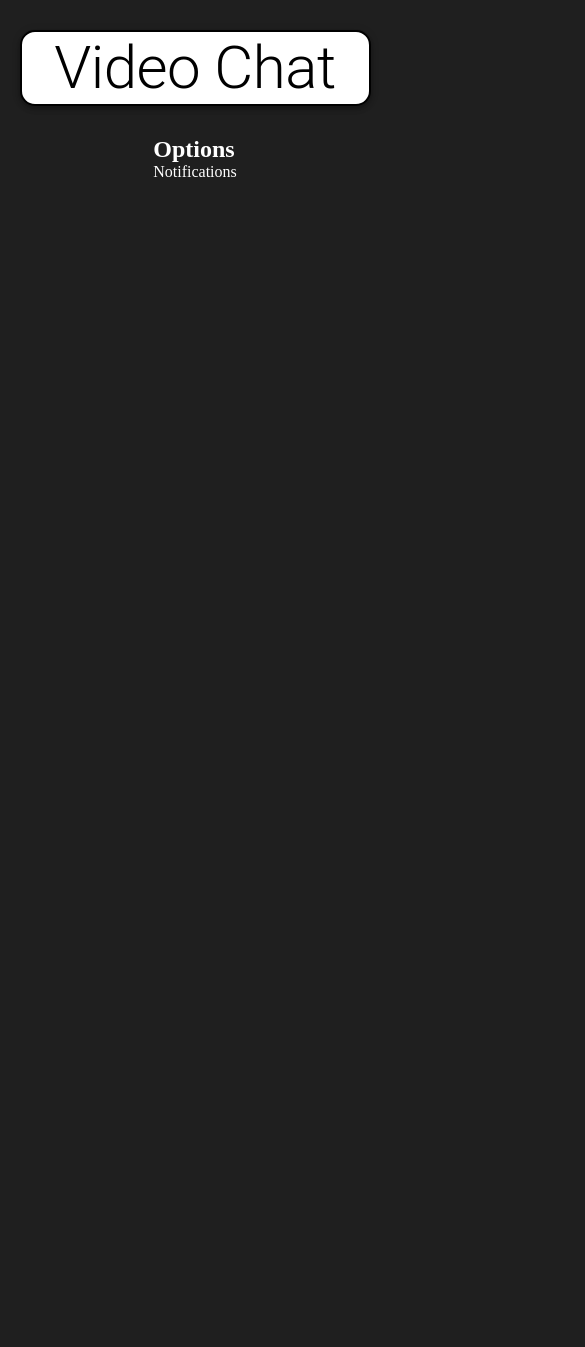
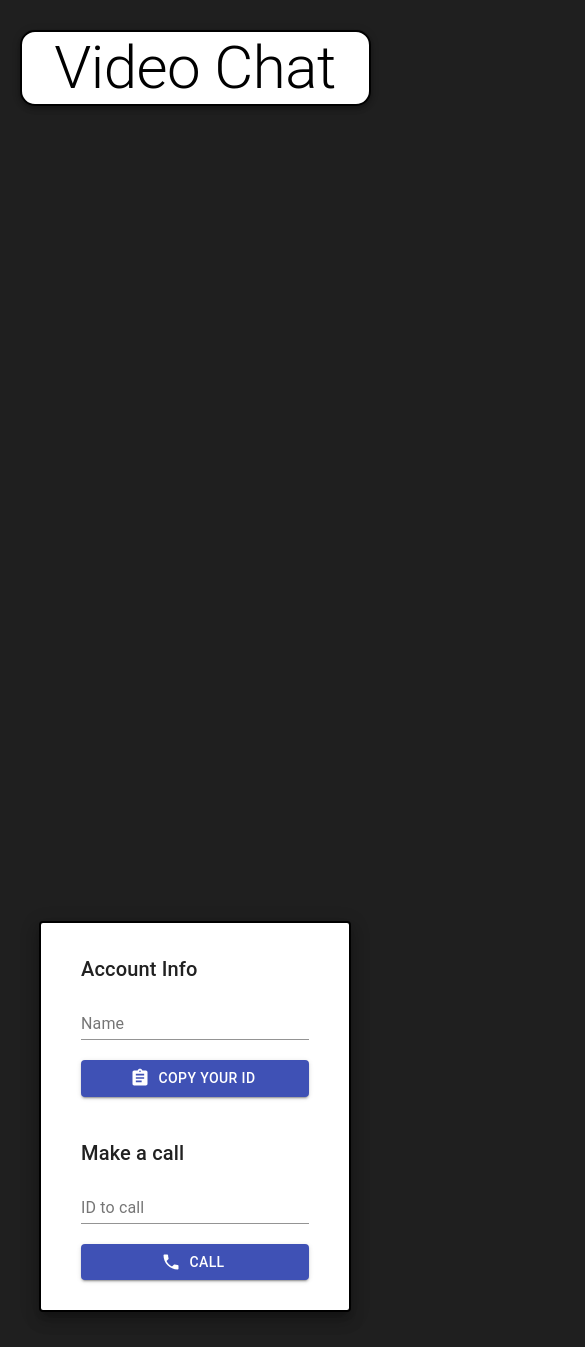
Before and after one commit to 4nth0ny1/react-video-chat-app, a React (Create React App) app in the folder client/: page / in a window 390 px wide. Shown: the whole page, 585 px wide, since content can reach past the window. Before the commit the page ends 844 px from the top, so only its background shows below. Built offline with nearby package versions, Linux system fonts and the light colour scheme; no server answers.

Commit message:
video works when not in the react conditional

```diff
--- a/client/src/App.js
+++ b/client/src/App.js
@@ -1,7 +1,7 @@
 import "./App.css";
 import { Typography, AppBar } from "@material-ui/core";
 import VideoPlayer from "./components/VideoPlayer";
-import Options from "./components/Options";
+import Sidebar from "./components/Sidebar";
 import Notifications from "./components/Notifications";
 import { makeStyles } from "@material-ui/core/styles";
 
@@ -42,9 +42,9 @@
         </Typography>
       </AppBar>
       <VideoPlayer />
-      <Options>
+      <Sidebar>
         <Notifications />
-      </Options>
+      </Sidebar>
     </div>
   );
 }
--- a/client/src/SocketContext.js
+++ b/client/src/SocketContext.js
@@ -25,7 +25,9 @@
       .then((currentStream) => {
         setStream(currentStream);
 
-        myVideo.current.srcObject = currentStream;
+        if (myVideo.current) {
+          myVideo.current.srcObject = currentStream;
+        }
       });
 
     socket.on("me", (id) => setMe(id));
--- a/client/src/components/Notifications.jsx
+++ b/client/src/components/Notifications.jsx
@@ -1,7 +1,23 @@
-import React from "react";
+import React, { useContext } from "react";
+import { Button } from "@material-ui/core";
+
+import { SocketContext } from "../SocketContext";
 
 const Notifications = () => {
-  return <div>Notifications</div>;
+  const { answerCall, call, callAccepted } = useContext(SocketContext);
+
+  return (
+    <>
+      {call.isReceivingCall && !callAccepted && (
+        <div style={{ display: "flex", justifyContent: "space-around" }}>
+          <h1>{call.name} is calling:</h1>
+          <Button variant="contained" color="primary" onClick={answerCall}>
+            Answer
+          </Button>
+        </div>
+      )}
+    </>
+  );
 };
 
 export default Notifications;
--- a/client/src/components/Options.jsx
+++ /dev/null
@@ -1,12 +0,0 @@
-import React from "react";
-
-const Options = ({ children }) => {
-  return (
-    <div>
-      <h2>Options</h2>
-      {children}
-    </div>
-  );
-};
-
-export default Options;
--- /dev/null
+++ b/client/src/components/Sidebar.jsx
@@ -0,0 +1,121 @@
+import React, { useState, useContext } from "react";
+import {
+  Button,
+  TextField,
+  Grid,
+  Typography,
+  Container,
+  Paper,
+} from "@material-ui/core";
+import { CopyToClipboard } from "react-copy-to-clipboard";
+import { Assignment, Phone, PhoneDisabled } from "@material-ui/icons";
+import { makeStyles } from "@material-ui/core/styles";
+
+import { SocketContext } from "../SocketContext";
+
+const useStyles = makeStyles((theme) => ({
+  root: {
+    display: "flex",
+    flexDirection: "column",
+  },
+  gridContainer: {
+    width: "100%",
+    [theme.breakpoints.down("xs")]: {
+      flexDirection: "column",
+    },
+  },
+  container: {
+    width: "600px",
+    margin: "35px 0",
+    padding: 0,
+    [theme.breakpoints.down("xs")]: {
+      width: "80%",
+    },
+  },
+  margin: {
+    marginTop: 20,
+  },
+  padding: {
+    padding: 20,
+  },
+  paper: {
+    padding: "10px 20px",
+    border: "2px solid black",
+  },
+}));
+
+const Sidebar = ({ children }) => {
+  const { me, callAccepted, name, setName, callEnded, leaveCall, callUser } =
+    useContext(SocketContext);
+  const [idToCall, setIdToCall] = useState("");
+  const classes = useStyles();
+
+  return (
+    <Container className={classes.container}>
+      <Paper elevation={10} className={classes.paper}>
+        <form className={classes.root} noValidate autoComplete="off">
+          <Grid container className={classes.gridContainer}>
+            <Grid item xs={12} md={6} className={classes.padding}>
+              <Typography gutterBottom variant="h6">
+                Account Info
+              </Typography>
+              <TextField
+                label="Name"
+                value={name}
+                onChange={(e) => setName(e.target.value)}
+                fullWidth
+              />
+              <CopyToClipboard text={me} className={classes.margin}>
+                <Button
+                  variant="contained"
+                  color="primary"
+                  fullWidth
+                  startIcon={<Assignment fontSize="large" />}
+                >
+                  Copy Your ID
+                </Button>
+              </CopyToClipboard>
+            </Grid>
+            <Grid item xs={12} md={6} className={classes.padding}>
+              <Typography gutterBottom variant="h6">
+                Make a call
+              </Typography>
+              <TextField
+                label="ID to call"
+                value={idToCall}
+                onChange={(e) => setIdToCall(e.target.value)}
+                fullWidth
+              />
+              {callAccepted && !callEnded ? (
+                <Button
+                  variant="contained"
+                  color="secondary"
+                  startIcon={<PhoneDisabled fontSize="large" />}
+                  fullWidth
+                  onClick={leaveCall}
+                  className={classes.margin}
+                >
+                  Hang Up
+                </Button>
+              ) : (
+                <Button
+                  variant="contained"
+                  color="primary"
+                  startIcon={<Phone fontSize="large" />}
+                  fullWidth
+                  onClick={() => callUser(idToCall)}
+                  className={classes.margin}
+                >
+                  Call
+                </Button>
+              )}
+            </Grid>
+          </Grid>
+        </form>
+        {children}
+      </Paper>
+    </Container>
+  );
+};
+
+export default Sidebar;
--- a/client/src/components/VideoPlayer.jsx
+++ b/client/src/components/VideoPlayer.jsx
@@ -6,6 +6,7 @@
 const useStyles = makeStyles((theme) => ({
   video: {
     width: "550px",
+    border: "3px solid pink",
     [theme.breakpoints.down("xs")]: {
       width: "300px",
     },
@@ -30,34 +31,25 @@
 
   return (
     <Grid container className={classes.gridContainer}>
-      {stream && (
-        <Paper className={classes.paper}>
-          <Grid item xs={12} md={6}>
-            <Typography variant="h5" gutterBottom>
-              {name || "Name"}
-            </Typography>
+      <video ref={myVideo} playsInline autoPlay />
+
+      {/* {stream && (
         <video
           playsInline
           muted
           ref={myVideo}
           autoPlay
-              className={classes.video}
+          width={200}
+          height={200}
         />
-          </Grid>
-        </Paper>
-      )}
+      )} */}
+      <video playsInline ref={myVideo} autoPlay width={600} height={600} />
       {callAccepted && !callEnded && (
         <Paper className={classes.paper}>
           <Grid item xs={12} md={6}>
             <Typography variant="h5" gutterBottom>
               {call.name || "Name"}
             </Typography>
-            <video
-              playsInline
-              ref={userVideo}
-              autoPlay
-              className={classes.video}
-            />
           </Grid>
         </Paper>
       )}
```
Lines whose indentation alone changed are shown as unchanged.
